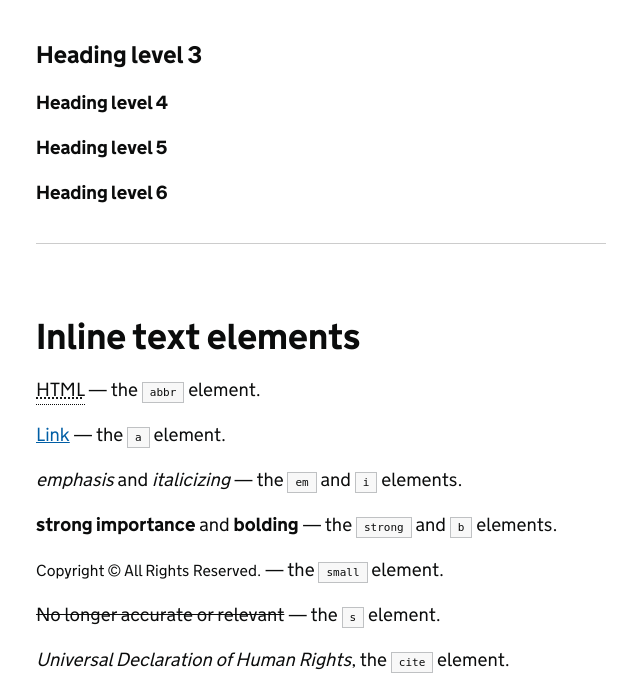
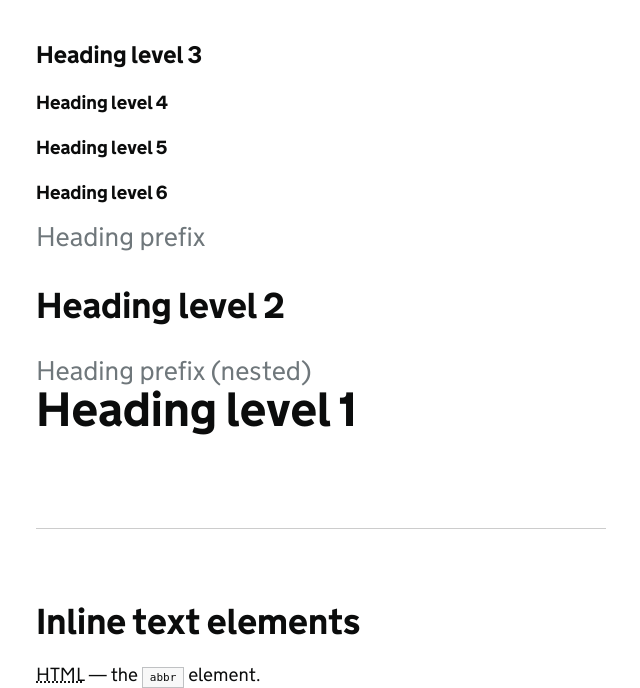
Before and after one commit to LandRegistry-Attic/external-style-guide, a Flask app: page /typography in a window 1280 px wide. Shown: the part 585-1273 px from the top of the page, without its empty margins (124-764 px from the left). Run offline with Flask 2, Linux system fonts and the light colour scheme; grey boxes labelled with a size stand in for pictures from a placeholder-image service; some libraries are stand-ins or nearby versions.

Commit message:
Adding .heading-prefix

```diff
--- a/app/static/development/stylesheets/landregistry-main.css
+++ b/app/static/development/stylesheets/landregistry-main.css
@@ -1231,6 +1231,25 @@ ol li {
   margin-bottom: 0;
 }
 
+.heading-prefix {
+  font-family: "nta", Arial, sans-serif;
+  font-size: 27px;
+  line-height: 1.11111;
+  font-weight: 400;
+  text-transform: none;
+  display: block;
+  color: #6f777b;
+}
+@media (max-width: 640px) {
+  .heading-prefix {
+    font-size: 18px;
+    line-height: 1.11111;
+  }
+}
+.heading-prefix + h1, .heading-prefix + h2 {
+  margin-top: 0;
+}
+
 /* dd */
 @media (min-width: 641px) {
   .definition-tabular dt {
--- a/app/templates/style-guide/typography.html
+++ b/app/templates/style-guide/typography.html
@@ -22,6 +22,14 @@
           <h4>Heading level 4</h4>
           <h5>Heading level 5</h5>
           <h6>Heading level 6</h6>
+
+          <h1 class="heading-prefix">Heading prefix</h1>
+          <h2>Heading level 2</h2>
+
+          <h1>
+            <span class="heading-prefix">Heading prefix (nested)</span>
+            Heading level 1
+          </h1>
 
         </div>
 
```
Also changed, not shown: app/static/development/landregistry-elements/_typography.scss (+13 -0 lines), app/static/build/stylesheets/landregistry-main.css.
